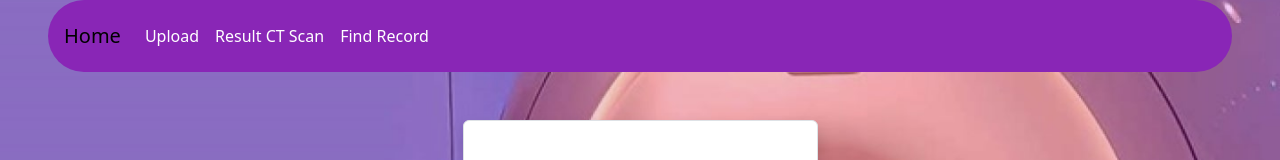
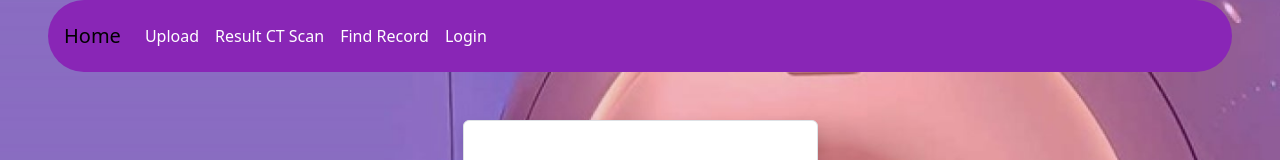
Before and after one commit to KashifKhn/Abdomina-blunt-trauma-detection-FE, a React (Vite) app: page /login in a window 1280 px wide. Shown: the top 160 px of the page. Built offline with nearby package versions, Linux system fonts and the light colour scheme.

Commit message:
refactor: login form

```diff
--- a/src/components/Navbar.css
+++ b/src/components/Navbar.css
@@ -4,7 +4,7 @@
 }
 
 nav {
-    background-color: #8926B6;
+    background-color: #8926B6
 }
 
 nav .title {
--- a/src/components/Navbar.jsx
+++ b/src/components/Navbar.jsx
@@ -1,10 +1,15 @@
 import { Link, NavLink } from "react-router-dom";
 import "./Navbar.css";
+import { useEffect, useState } from "react";
 
 export const Navbar = () => {
+  const [auth, setAuth] = useState(JSON.parse(localStorage.getItem("auth")));
+
   return (
     <nav className="navbar navbar-expand-lg navbar-light nav rounded-pill p-3">
-      <Link to="/home" className="navbar-brand">
+      <Link
+        to="/home"
+        className="navbar-brand">
         Home
       </Link>
       <button
@@ -14,27 +19,43 @@ export const Navbar = () => {
         data-target="#navbarNav"
         aria-controls="navbarNav"
         aria-expanded="false"
-        aria-label="Toggle navigation"
-      >
+        aria-label="Toggle navigation">
         <span className="navbar-toggler-icon"></span>
       </button>
-      <div className="collapse navbar-collapse" id="navbarNav">
+      <div
+        className="collapse navbar-collapse"
+        id="navbarNav">
         <ul className="navbar-nav ml-auto">
           <li className="nav-item">
-            <NavLink to="/upload" className="nav-link text-white">
+            <NavLink
+              to="/upload"
+              className="nav-link text-white">
               Upload
             </NavLink>
           </li>
           <li className="nav-item">
-            <NavLink to="/result" className="nav-link text-white">
+            <NavLink
+              to="/result"
+              className="nav-link text-white">
               Result CT Scan
             </NavLink>
           </li>
           <li className="nav-item">
-            <NavLink to="/record" className="nav-link text-white">
+            <NavLink
+              to="/record"
+              className="nav-link text-white">
               Find Record
             </NavLink>
           </li>
+          {!auth && (
+            <li className="nav-item">
+              <NavLink
+                to="/login"
+                className="nav-link text-white">
+                Login
+              </NavLink>
+            </li>
+          )}
         </ul>
       </div>
     </nav>
--- a/src/components/pages/Login.jsx
+++ b/src/components/pages/Login.jsx
@@ -1,9 +1,12 @@
 import React, { useState } from "react";
 import { Form, Button, Container, Row, Col } from "react-bootstrap";
+import { useNavigate } from "react-router-dom";
 
-const LoginForm = ({ onLogin }) => {
+const LoginForm = () => {
   const [email, setEmail] = useState("");
   const [password, setPassword] = useState("");
+  const [response,setResponse] = useState();
+  const navigate = useNavigate();
 
   const handleSubmit = async (e) => {
     e.preventDefault();
@@ -11,9 +14,11 @@ const LoginForm = ({ onLogin }) => {
       const res = await axios.post("http://127.0.0.1:5000/login", data, {
         headers: {
           "Content-Type": "multipart/form-data",
-        },
+        }
       });
-
+      setResponse(res);
+      localStorage.setItem("auth", JSON.stringify("abc"));
+      navigate("/record");
     } catch (er) {
       console.log(er);
     }
--- a/src/components/pages/Record.jsx
+++ b/src/components/pages/Record.jsx
@@ -3,6 +3,7 @@ import './Record.css'
 import { ResultTable } from './ResultTable'
 
 export const Record = () => {
+
   return (
     <div>
       <div>
```
